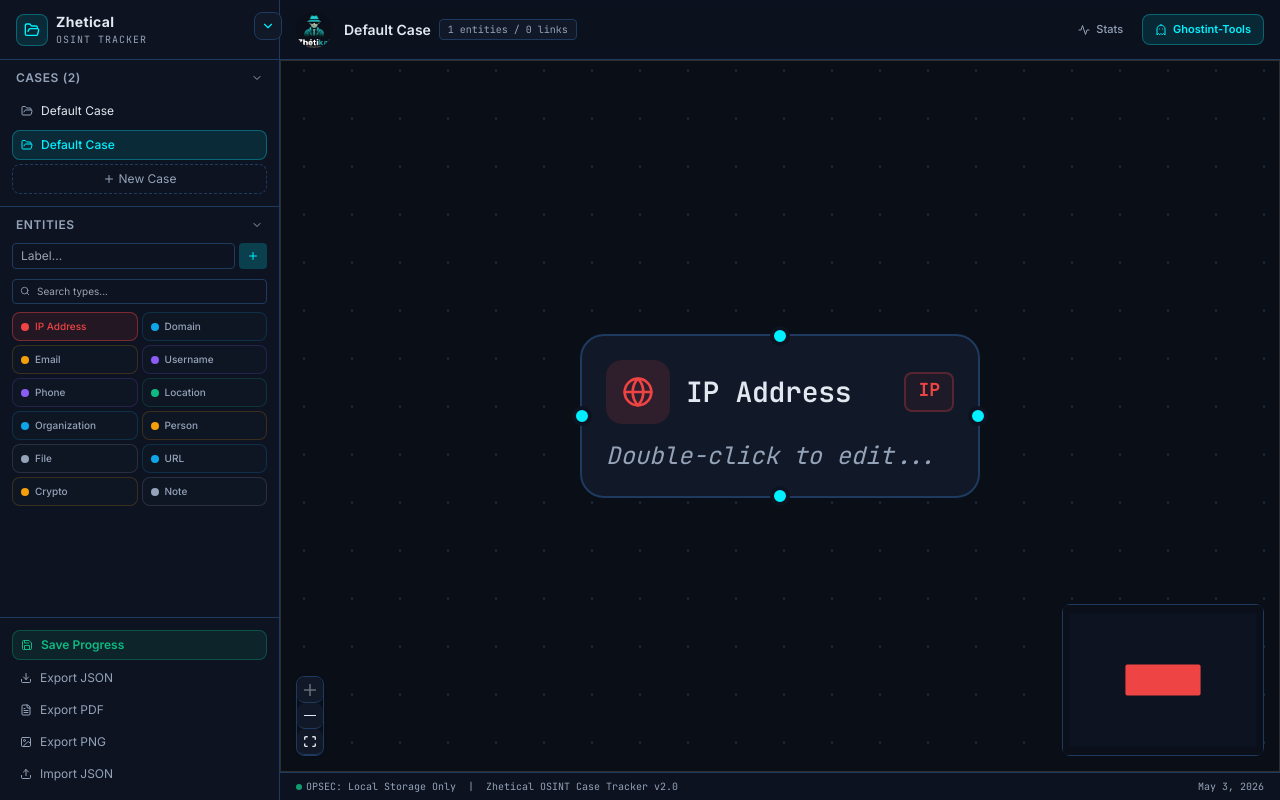
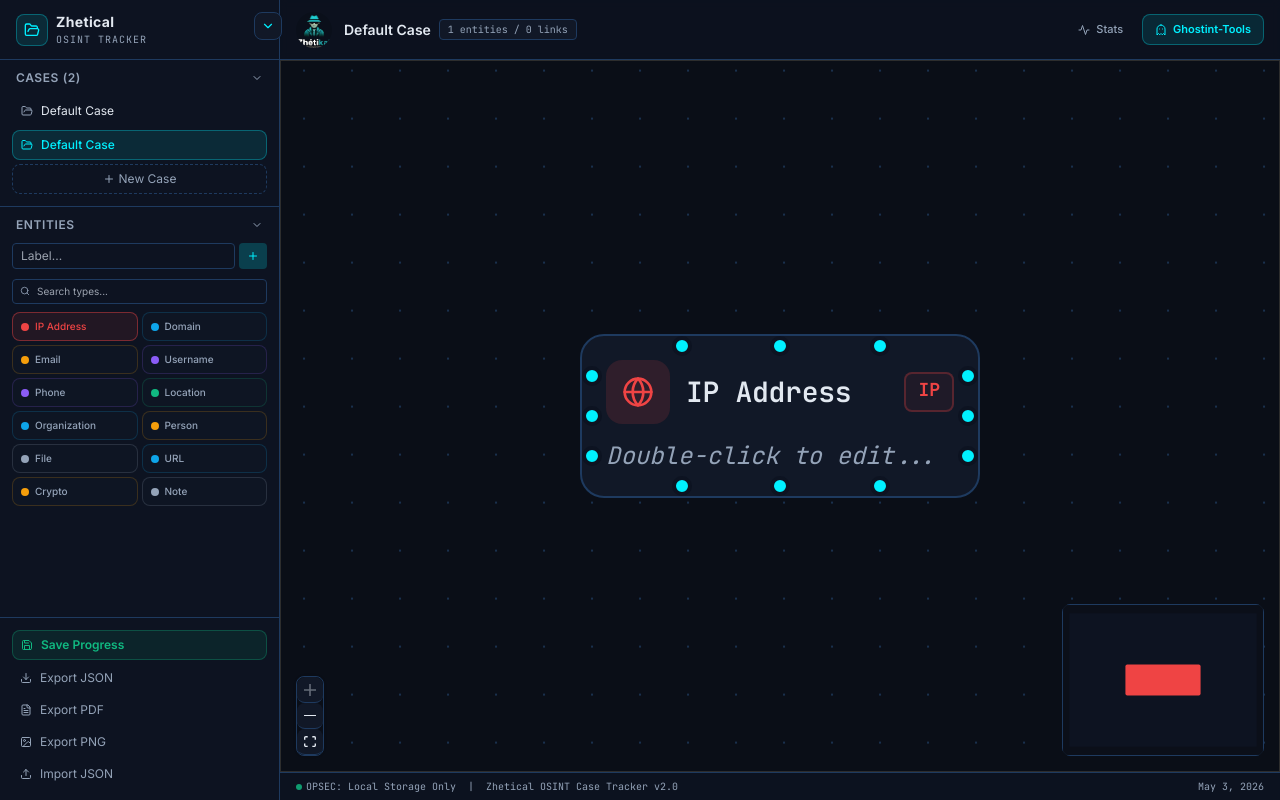
Before and after one commit to CyberZ7/Zhetikal_OSINT_tracker, a React (Vite) app: page / in a window 1280 px wide. Both pictures are taken after a click on the button 253 px from the left and 256 px from the top of the page. Built offline with nearby package versions, Linux system fonts and the light colour scheme.

Commit message:
Updated index.css

```diff
--- a/src/App.tsx
+++ b/src/App.tsx
@@ -17,6 +17,7 @@ import { toPng } from 'html-to-image';
 import { jsPDF } from 'jspdf';
 
 import EntityNode from './components/EntityNode';
+import CustomEdge from './components/CustomEdge';
 import Sidebar from './components/Sidebar';
 import ToolkitPanel from './components/ToolkitPanel';
 import { useStore } from './store/useStore';
@@ -24,6 +25,10 @@ import type { EntityData, EntityType } from './types';
 
 const nodeTypes: NodeTypes = {
   entity: EntityNode as NodeTypes['entity'],
+};
+
+const edgeTypes = {
+  custom: CustomEdge,
 };
 
 // Inner component that has access to useReactFlow context
@@ -134,17 +139,23 @@ export default function App() {
       const { id, label, notes } = (e as CustomEvent).detail;
       updateNodeData(id, { label, notes });
     };
-    const handleDelete = (e: Event) => {
+    const handleDeleteNode = (e: Event) => {
       const { id } = (e as CustomEvent).detail;
       deleteNode(id);
     };
+    const handleDeleteEdge = (e: Event) => {
+      const { id } = (e as CustomEvent).detail;
+      deleteEdge(id);
+    };
     window.addEventListener('entity-update', handleUpdate);
-    window.addEventListener('entity-delete', handleDelete);
+    window.addEventListener('entity-delete', handleDeleteNode);
+    window.addEventListener('edge-delete', handleDeleteEdge);
     return () => {
       window.removeEventListener('entity-update', handleUpdate);
-      window.removeEventListener('entity-delete', handleDelete);
+      window.removeEventListener('entity-delete', handleDeleteNode);
+      window.removeEventListener('edge-delete', handleDeleteEdge);
     };
-  }, [updateNodeData, deleteNode]);
+  }, [updateNodeData, deleteNode, deleteEdge]);
 
   useEffect(() => {
     if (cases.length === 0) {
@@ -309,12 +320,13 @@ export default function App() {
             onEdgeClick={handleEdgeClick}
             onPaneClick={handlePaneClick}
             nodeTypes={nodeTypes}
+            edgeTypes={edgeTypes}
             deleteKeyCode={null}
             fitView
             snapToGrid
             snapGrid={[16, 16]}
             defaultEdgeOptions={{
-              type: 'smoothstep',
+              type: 'custom',
               animated: false,
               style: { stroke: '#00c8d4', strokeWidth: 3 },
               markerEnd: {
--- /dev/null
+++ b/src/components/CustomEdge.tsx
@@ -0,0 +1,99 @@
+import { useState } from 'react';
+import {
+  getStraightPath,
+  EdgeLabelRenderer,
+  type EdgeProps,
+} from '@xyflow/react';
+
+export default function CustomEdge({
+  id,
+  sourceX,
+  sourceY,
+  targetX,
+  targetY,
+  markerEnd,
+  style,
+}: EdgeProps) {
+  const [hovered, setHovered] = useState(false);
+
+  const [edgePath, labelX, labelY] = getStraightPath({
+    sourceX,
+    sourceY,
+    targetX,
+    targetY,
+  });
+
+  const handleDelete = (e: React.MouseEvent) => {
+    e.stopPropagation();
+    window.dispatchEvent(new CustomEvent('edge-delete', { detail: { id } }));
+  };
+
+  return (
+    <>
+      {/* Wide invisible stroke for easy hover detection */}
+      <path
+        d={edgePath}
+        fill="none"
+        stroke="transparent"
+        strokeWidth={20}
+        style={{ cursor: 'pointer' }}
+        onMouseEnter={() => setHovered(true)}
+        onMouseLeave={() => setHovered(false)}
+      />
+
+      {/* Visible edge */}
+      <path
+        id={id}
+        d={edgePath}
+        fill="none"
+        style={{
+          ...style,
+          stroke: hovered ? '#ff6b6b' : (style?.stroke as string) || '#00c8d4',
+          strokeWidth: 3,
+          transition: 'stroke 0.15s ease',
+          filter: hovered ? 'drop-shadow(0 0 4px rgba(239,68,68,0.6))' : undefined,
+          pointerEvents: 'none',
+        }}
+        markerEnd={markerEnd}
+      />
+
+      {/* X delete button at midpoint, shown on hover */}
+      {hovered && (
+        <EdgeLabelRenderer>
+          <div
+            style={{
+              position: 'absolute',
+              transform: `translate(-50%, -50%) translate(${labelX}px, ${labelY}px)`,
+              pointerEvents: 'all',
+              zIndex: 10,
+            }}
+            onMouseEnter={() => setHovered(true)}
+            onMouseLeave={() => setHovered(false)}
+          >
+            <button
+              onClick={handleDelete}
+              style={{
+                width: 20,
+                height: 20,
+                borderRadius: '50%',
+                background: '#ef4444',
+                border: '2px solid #0d1321',
+                color: '#fff',
+                display: 'flex',
+                alignItems: 'center',
+                justifyContent: 'center',
+                cursor: 'pointer',
+                fontSize: 11,
+                fontWeight: 700,
+                lineHeight: 1,
+                boxShadow: '0 0 6px rgba(239,68,68,0.7)',
+              }}
+            >
+              ×
+            </button>
+          </div>
+        </EdgeLabelRenderer>
+      )}
+    </>
+  );
+}
--- a/src/components/EntityNode.tsx
+++ b/src/components/EntityNode.tsx
@@ -27,6 +27,9 @@ const TYPE_LABELS: Record<string, string> = {
   crypto: 'CRYPTO',
   note: 'NOTE',
 };
+
+// 3 handles per side, at 25%, 50%, 75% offset
+const SIDE_OFFSETS = [25, 50, 75];
 
 interface EntityNodeProps {
   id: string;
@@ -90,30 +93,47 @@ export default memo(function EntityNode({ id, data, selected }: EntityNodeProps)
       }}
       onDoubleClick={() => !editing && setEditing(true)}
     >
+      {/* Fixed handles: 3 per side with explicit IDs */}
+      {SIDE_OFFSETS.map((offset) => (
         <Handle
+          key={`left-${offset}`}
+          id={`left-${offset}`}
           type="target"
           position={Position.Left}
-        className="!w-3 !h-3"
-        style={{ background: borderColor }}
+          style={{ background: borderColor, top: `${offset}%`, transform: 'translateY(-50%)' }}
+          className="!w-2.5 !h-2.5"
         />
+      ))}
+      {SIDE_OFFSETS.map((offset) => (
         <Handle
+          key={`right-${offset}`}
+          id={`right-${offset}`}
           type="source"
           position={Position.Right}
-        className="!w-3 !h-3"
-        style={{ background: borderColor }}
+          style={{ background: borderColor, top: `${offset}%`, transform: 'translateY(-50%)' }}
+          className="!w-2.5 !h-2.5"
         />
+      ))}
+      {SIDE_OFFSETS.map((offset) => (
         <Handle
+          key={`top-${offset}`}
+          id={`top-${offset}`}
           type="target"
           position={Position.Top}
-        className="!w-3 !h-3"
-        style={{ background: borderColor }}
+          style={{ background: borderColor, left: `${offset}%`, transform: 'translateX(-50%)' }}
+          className="!w-2.5 !h-2.5"
         />
+      ))}
+      {SIDE_OFFSETS.map((offset) => (
         <Handle
+          key={`bottom-${offset}`}
+          id={`bottom-${offset}`}
           type="source"
           position={Position.Bottom}
-        className="!w-3 !h-3"
-        style={{ background: borderColor }}
+          style={{ background: borderColor, left: `${offset}%`, transform: 'translateX(-50%)' }}
+          className="!w-2.5 !h-2.5"
         />
+      ))}
 
       {/* Header */}
       <div className="flex items-center gap-2 px-3 pt-3 pb-2">
--- a/src/index.css
+++ b/src/index.css
@@ -95,19 +95,11 @@ button, input, textarea, select {
   background: var(--cyber-dark) !important;
 }
 
+/* CustomEdge handles its own visual state via inline styles */
 .react-flow__edge-path {
-  stroke: #00c8d4 !important;
-  stroke-width: 3 !important;
   stroke-linecap: round !important;
   stroke-linejoin: round !important;
   fill: none !important;
-  transition: stroke 0.15s ease, filter 0.15s ease;
-  cursor: pointer;
-}
-
-.react-flow__edge:hover .react-flow__edge-path {
-  stroke: #ff6b6b !important;
-  filter: drop-shadow(0 0 4px rgba(239, 68, 68, 0.6));
 }
 
 .react-flow__edge.selected .react-flow__edge-path {
--- a/src/store/useStore.ts
+++ b/src/store/useStore.ts
@@ -157,7 +157,7 @@ export function useStore() {
       const newEdge: Edge = {
         ...connection,
         id: `e-${generateId()}`,
-        type: 'smoothstep',
+        type: 'custom',
         animated: false,
         style: { stroke: '#00c8d4', strokeWidth: 3 },
         markerEnd: {
```
Lines whose indentation alone changed are shown as unchanged.
